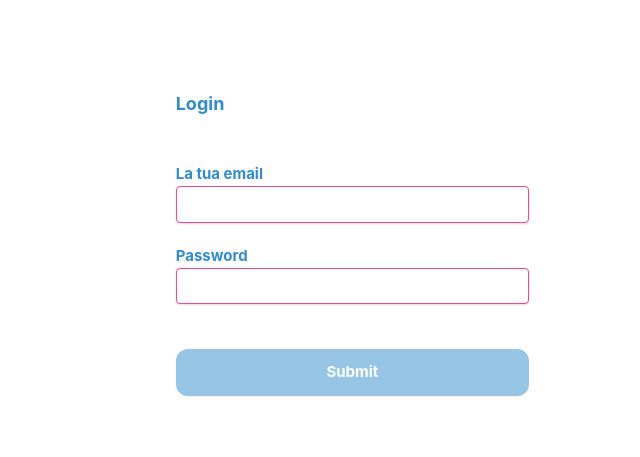
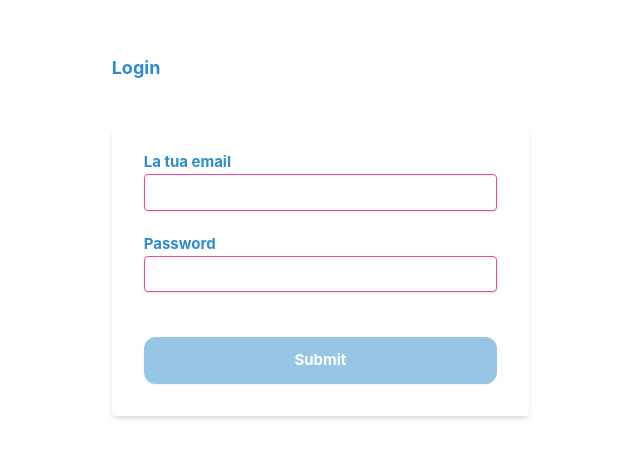
Before and after one commit to PadelHubEngineering/padelhub-frontend, a Vue app: page / in a window 1280 px wide. Shown: the part 157-614 px from the top of the page, without its empty margins (111-751 px from the left). Built offline with nearby package versions, Linux system fonts and the light colour scheme.

Commit message:
Modifiche grafiche, fixato colore input e validazione password

```diff
--- a/src/assets/base.css
+++ b/src/assets/base.css
@@ -1,64 +1,3 @@
-/* color palette from <https://github.com/vuejs/theme> */
-:root {
-  --vt-c-white: #ffffff;
-  --vt-c-white-soft: #f8f8f8;
-  --vt-c-white-mute: #f2f2f2;
-
-  --vt-c-black: #181818;
-  --vt-c-black-soft: #222222;
-  --vt-c-black-mute: #282828;
-
-  --vt-c-indigo: #2c3e50;
-
-  --vt-c-divider-light-1: rgba(60, 60, 60, 0.29);
-  --vt-c-divider-light-2: rgba(60, 60, 60, 0.12);
-  --vt-c-divider-dark-1: rgba(84, 84, 84, 0.65);
-  --vt-c-divider-dark-2: rgba(84, 84, 84, 0.48);
-
-  --vt-c-text-light-1: var(--vt-c-indigo);
-  --vt-c-text-light-2: rgba(60, 60, 60, 0.66);
-  --vt-c-text-dark-1: var(--vt-c-white);
-  --vt-c-text-dark-2: rgba(235, 235, 235, 0.64);
-}
-
-/* semantic color variables for this project */
-:root {
-  --color-background: var(--vt-c-white);
-  --color-background-soft: var(--vt-c-white-soft);
-  --color-background-mute: var(--vt-c-white-mute);
-
-  --color-border: var(--vt-c-divider-light-2);
-  --color-border-hover: var(--vt-c-divider-light-1);
-
-  --color-heading: var(--vt-c-text-light-1);
-  --color-text: var(--vt-c-text-light-1);
-
-  --section-gap: 160px;
-}
-
-@media (prefers-color-scheme: dark) {
-  :root {
-    --color-background: var(--vt-c-black);
-    --color-background-soft: var(--vt-c-black-soft);
-    --color-background-mute: var(--vt-c-black-mute);
-
-    --color-border: var(--vt-c-divider-dark-2);
-    --color-border-hover: var(--vt-c-divider-dark-1);
-
-    --color-heading: var(--vt-c-text-dark-1);
-    --color-text: var(--vt-c-text-dark-2);
-  }
-}
-
-*,
-*::before,
-*::after {
-  box-sizing: border-box;
-  margin: 0;
-  position: relative;
-  font-weight: normal;
-}
-
 body {
   min-height: 100vh;
   color: var(--color-text);
--- a/src/views/LoginView.vue
+++ b/src/views/LoginView.vue
@@ -2,19 +2,25 @@
   <div id="visa">
     <h1 class="text-bluPadelHub font-bold text-lg">Login</h1>
     <br><br>
-    <form @submit.prevent="handleSubmission">
-      <label for="email" class="font-bold text-bluPadelHub" >La tua email</label>
-      <input type="text" pattern="[a-z0-9._%+-]+@[a-z0-9.-]+\.[a-z]{2,}$" class="invalid:border-invalidForm  invalid:text-invalidForm
-       focus:invalid:border-invalidForm  focus:invalid:ring-invalidForm placeholder:italic border-bluPadelHub shadow appearance-none border rounded w-full py-2 px-3 text-gray-700 leading-tight focus:outline-none focus:shadow-outline" v-model="email" required > <br>
-      <span v-if="msg.email" class="italic text-xs">{{msg.email}}</span>
+    <form @submit.prevent="handleSubmission" class="bg-white shadow-md rounded px-8 pt-6 pb-8 mb-4">
+      <label for="email" class="font-bold text-bluPadelHub">La tua email</label>
+      <input type="text" pattern="[a-z0-9._%+-]+@[a-z0-9.-]+\.[a-z]{2,}$"
+        class="invalid:border-invalidForm  invalid:text-invalidForm
+         focus:invalid:border-invalidForm  focus:invalid:ring-invalidForm placeholder:italic border-bluPadelHub shadow appearance-none border rounded w-full py-2 px-3 text-gray-700 leading-tight focus:outline-none focus:shadow-outline"
+        v-model="email" required> <br>
+      <span v-if="msg.email" class="italic text-xs">{{ msg.email }}</span>
       <br>
       <label for="password" class="font-bold text-bluPadelHub">Password</label>
-      <input type="password" pattern=".{8,}" class="border-bluPadelHub invalid:border-invalidForm  invalid:text-invalidForm
-       focus:invalid:border-invalidForm  focus:invalid:ring-invalidForm shadow appearance-none border rounded w-full py-2 px-3 text-gray-700 leading-tight focus:outline-none focus:shadow-outline placeholder:italic" v-model="password" required><br>
-      <span v-if="msg.password" class="italic text-xs">{{msg.password}}</span>
+      <input type="password" pattern="^(?=.*[a-z])(?=.*[A-Z])(?=.*\d)(?=.*[@$!%*?&])[A-Za-z\d@$!%*?&]{8,}$"
+        class="border-bluPadelHub invalid:border-invalidForm  invalid:text-invalidForm
+         focus:invalid:border-invalidForm  focus:invalid:ring-invalidForm shadow appearance-none border rounded w-full py-2 px-3 text-gray-700 leading-tight focus:outline-none focus:shadow-outline placeholder:italic"
+        v-model="password" required><br>
+      <span v-if="msg.password" class="italic text-xs">{{ msg.password }}</span>
       <br>
       <br>
-      <input class="shadow bg-bluPadelHub enabled:hover:bg-bluPadelHubHover text-white font-bold py-3 w-full rounded-[12px] disabled:opacity-50 disabled:cursor-not-allowed" type="submit" :disabled="!disabled.every((i:any) => i === false)" v-on:click.prevent = "login()"/>
+      <input
+        class="shadow bg-bluPadelHub enabled:hover:bg-bluPadelHubHover text-white font-bold py-3 w-full rounded-[12px] disabled:opacity-50 disabled:cursor-not-allowed"
+        type="submit" :disabled="!disabled.every((i: any) => i === false)" v-on:click.prevent="login()" />
     </form>
   </div>
 </template>
@@ -29,8 +35,8 @@ import { createApp, inject } from 'vue';
 
 export default {
   name: 'LoginView',
-    data(){
-        return{
+  data() {
+    return {
       email: "",
       password: "",
       output: "",
@@ -42,48 +48,48 @@ export default {
     }
   },
   watch: {
-    email(value){
+    email(value) {
       this.validateEmail(value);
     },
-    password(value){
+    password(value) {
       this.validatePassword(value);
     }
   },
-  methods:{
-    validateEmail(value:any){
-      if (/^\w+([\.-]?\w+)*@\w+([\.-]?\w+)*(\.\w{2,3})+$/.test(value)){ //Se rispetta il form
+  methods: {
+    validateEmail(value: any) {
+      if (/^\w+([\.-]?\w+)*@\w+([\.-]?\w+)*(\.\w{2,3})+$/.test(value)) { //Se rispetta il form
         this.msg['email'] = '';
         this.disabled = [false, this.disabled[1]]
         console.log("email false")
-        } else{
+      } else {
         this.msg['email'] = 'Email non valida';
         this.disabled = [true, this.disabled[1]]
         console.log("email true")
       }
     },
-    validatePassword(value:any){
+    validatePassword(value: any) {
       if (value.length >= 7) {
         this.msg['password'] = '';
         this.disabled = [this.disabled[1], false]
 
       } else {
-        this.msg['password'] = 'Almeno 8 caratteri' ;
+        this.msg['password'] = 'Almeno 8 caratteri, almeno una lettera maiuscola, almeno una lettera minuscolo, un numero e un carattere speciale [@$!%*?&]';
         this.disabled = [this.disabled[1], true]
 
       }
     },
-    handleSubmission(){
+    handleSubmission() {
       alert(`Email: ${this.email} Password: ${this.password}`)
     },
-    login(){
+    login() {
 
       const axios: Axios | undefined = this.$axios as Axios;
-        if( !axios ) return
+      if (!axios) return
 
       axios.post(
         "http://192.168.1.18:9090/api/v1/authentication",
         this.input
-        ).then( response => {
+      ).then(response => {
 
         //console.log(response)
 
@@ -100,15 +106,15 @@ export default {
         //console.log(this.$store.state.auth)
 
         this.$router.push('/dashboard')
-            if(tipoAccount == 0){ //E' un giocatore
+        if (tipoAccount == 0) { //E' un giocatore
           this.$router.push('/dashGiocatore')
         }
-            else if(tipoAccount == 1) { //E' un circolo
+        else if (tipoAccount == 1) { //E' un circolo
           this.$router.push('/dashCircolo')
         }
 
 
-        }).catch (err => console.log(err))
+      }).catch(err => console.log(err))
 
     },
   }
```
Lines whose indentation alone changed are shown as unchanged.
